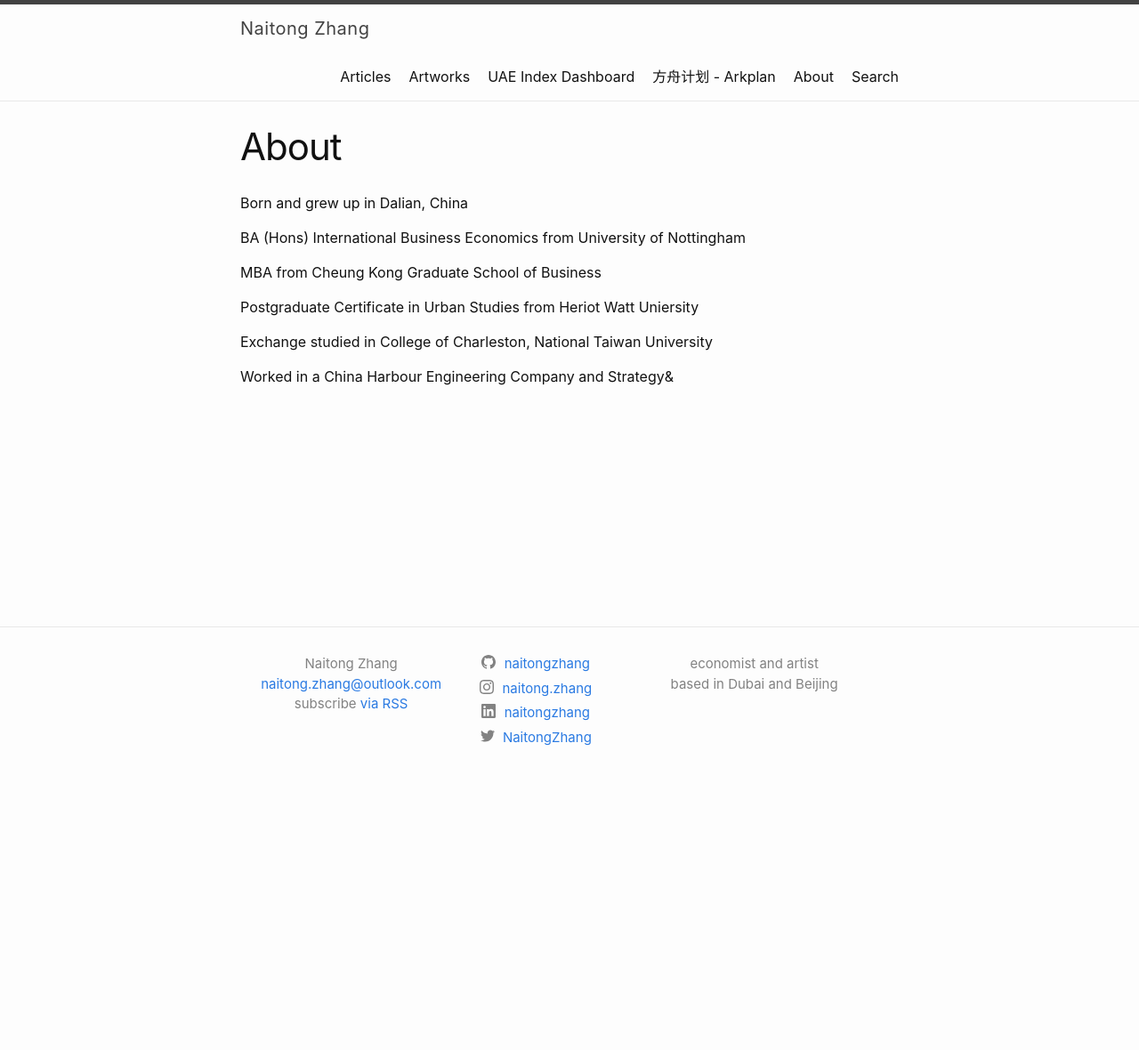
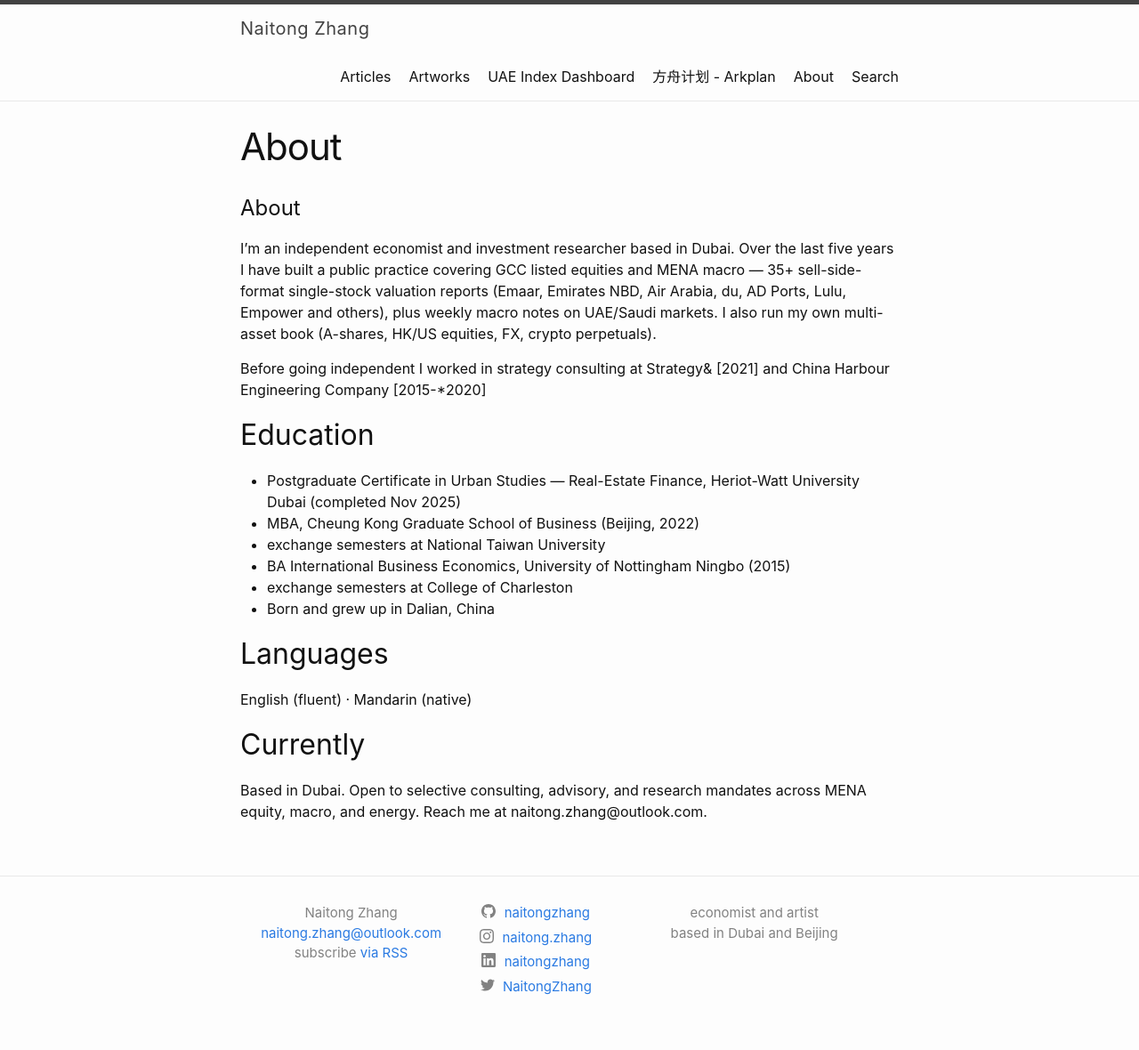
Before and after one commit to naitongzhang/naitongzhang.github.io, a Jekyll site: the page built from about.md, in a window 1280 px wide. Shown: the whole page at 89% size. Built offline with Jekyll 4.4.1, drawn with Linux system fonts in a browser that asks for light colours; before the commit the page ends 900 px from its top, so only the background shows below that.

Commit message:
Update about.md

```diff
--- a/about.md
+++ b/about.md
@@ -3,14 +3,35 @@
 title: About
 ---
 
-Born and grew up in Dalian, China
+# About
 
-BA (Hons) International Business Economics from University of Nottingham
+I'm an independent economist and investment researcher based in Dubai.
+Over the last five years I have built a public practice covering GCC
+listed equities and MENA macro — 35+ sell-side-format single-stock
+valuation reports (Emaar, Emirates NBD, Air Arabia, du, AD Ports,
+Lulu, Empower and others), plus weekly macro notes on UAE/Saudi
+markets. I also run my own multi-asset book (A-shares, HK/US
+equities, FX, crypto perpetuals).
 
-MBA from Cheung Kong Graduate School of Business
+Before going independent I worked in strategy consulting at Strategy& [2021]
+and China Harbour Engineering Company [2015-*2020]
 
-Postgraduate Certificate in Urban Studies from Heriot Watt Uniersity
+## Education
 
-Exchange studied in College of Charleston, National Taiwan University
+- Postgraduate Certificate in Urban Studies — Real-Estate Finance,
+  Heriot-Watt University Dubai (completed Nov 2025)
+- MBA, Cheung Kong Graduate School of Business (Beijing, 2022)
+- exchange semesters at National Taiwan University
+- BA International Business Economics, University of Nottingham Ningbo (2015)
+- exchange semesters at College of Charleston
+- Born and grew up in Dalian, China
 
-Worked in a China Harbour Engineering Company and Strategy&
+## Languages
+
+English (fluent) · Mandarin (native)
+
+## Currently
+
+Based in Dubai. Open to selective consulting, advisory, and research
+mandates across MENA equity, macro, and energy. Reach me at
+naitong.zhang@outlook.com.
```
